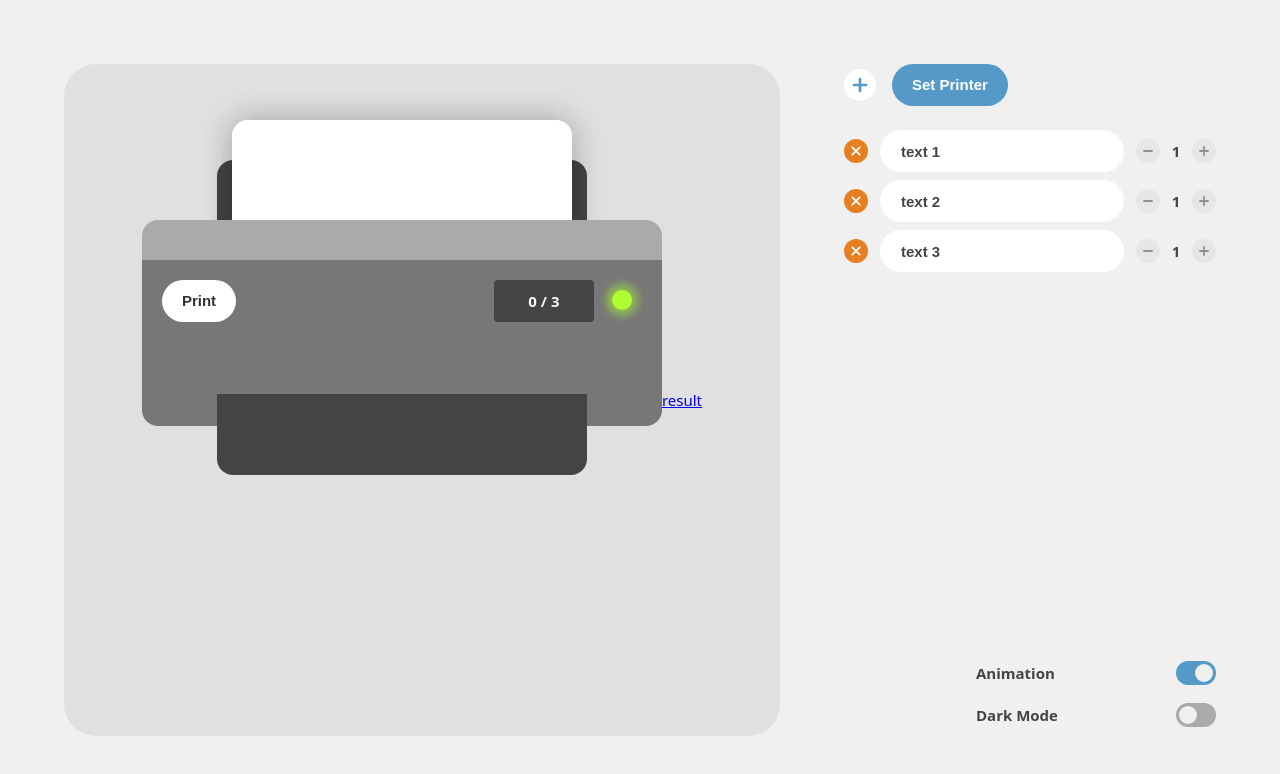
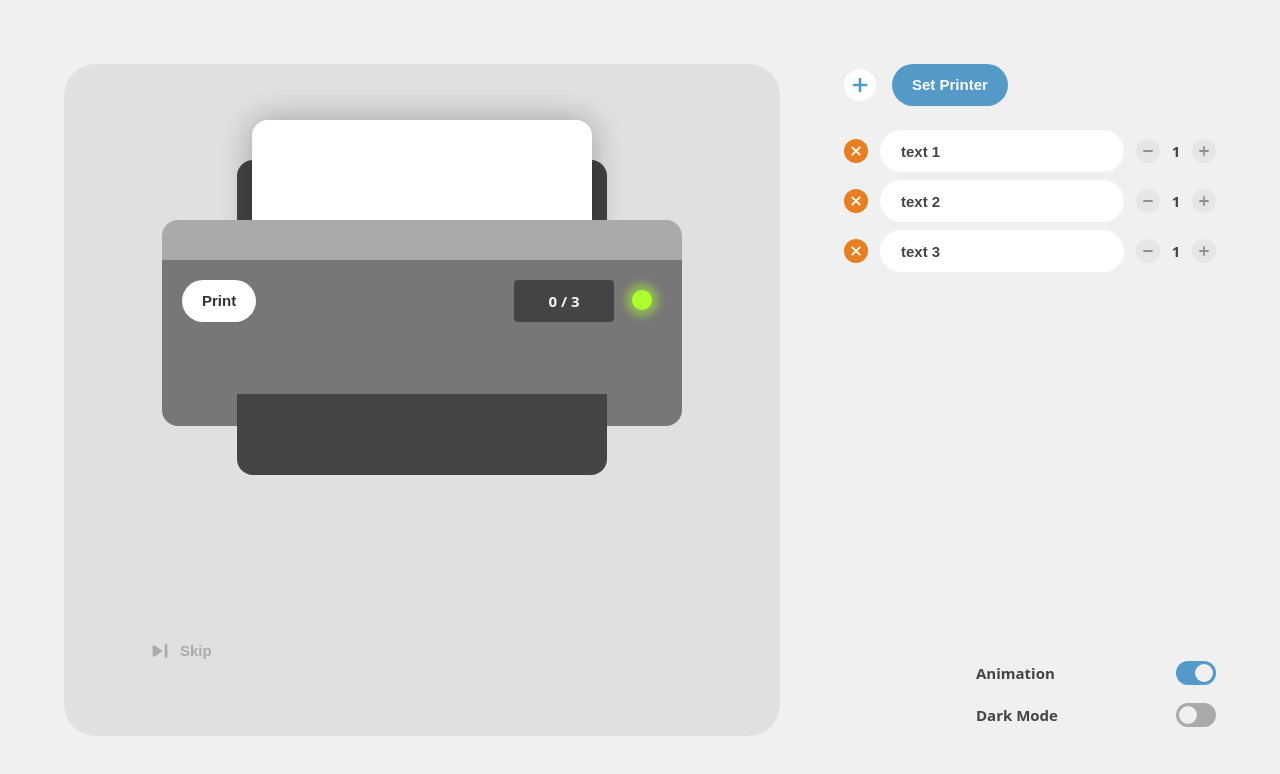
Before and after one commit to euparkn/RandomPrinter, a React (Create React App) app: page / in a window 1280 px wide. Both pictures are taken after a click on the button "Set Printer". Shown: the top 774 px of the page. Built offline with nearby package versions, Linux system fonts and the light colour scheme.

Commit message:
style: skip button (#16)

```diff
--- a/src/assets/styles/_content.scss
+++ b/src/assets/styles/_content.scss
@@ -2,14 +2,21 @@
   @include FULLSIZE;
   padding: $gap 0 $gap $gap;
   box-sizing: border-box;
-  position: relative;
   .content-section {
+    position: relative;
     @include FULLSIZE;
-    display: flex;
+    @include FLEX_ALIGN_CENTER;
     justify-content: center;
-    align-items: center;
+    flex-direction: column;
+    gap: 64px;
     background-color: var(--content-bg);
     border-radius: 32px;
     overflow: hidden;
   }
 }
+
+.content-section > .text-button {
+  position: absolute;
+  bottom: 64px;
+  left: 64px;
+}
--- a/src/assets/styles/_responsive.scss
+++ b/src/assets/styles/_responsive.scss
@@ -50,40 +50,13 @@
       font-size: 18px;
     }
   }
+  .content-section > .text-button {
+    bottom: 24px;
+    left: 16px;
+  }
 }
 
-@media (max-width: 480px) {
-  html {
-    font-size: 14px;
-  }
-  .aside-toggle-btn {
-    top: 16px;
-    right: 16px;
-    width: 32px;
-    height: 32px;
-  }
-  .aside {
-    padding: 16px;
-    .aside-list-header {
-      > div {
-        gap: 8px;
-      }
-      .text-button {
-        height: 32px;
-      }
-    }
-    .aside-list-item {
-      .text-input {
-        height: 36px;
-        input {
-          padding: 16px;
-        }
-      }
-    }
-  }
-  .options {
-    width: 100%;
-  }
+@media (max-width: 480px), (max-height: 767px) {
   .printer {
     transform: scale(55%);
     .print-counter {
@@ -106,6 +79,58 @@
   }
 }
 
+@media (max-width: 480px) {
+  html {
+    font-size: 14px;
+  }
+  .aside-toggle-btn {
+    top: 16px;
+    right: 16px;
+    width: 32px;
+    height: 32px;
+  }
+
+  .aside {
+    padding: 16px;
+    .aside-list-header {
+      > div {
+        gap: 8px;
+      }
+      .text-button {
+        height: 32px;
+      }
+    }
+    .aside-list-content {
+      margin-right: -$gap-mobile;
+      padding-right: $gap-mobile;
+    }
+    .aside-list-item {
+      .text-input {
+        height: 36px;
+        input {
+          padding: 16px;
+        }
+      }
+    }
+  }
+  .options {
+    width: 100%;
+  }
+  .result-list {
+    padding: 16px;
+    border-radius: 16px;
+  }
+  .list-item {
+    border: none;
+    min-height: 36px;
+    .list-style-circle {
+      min-width: 24px;
+      min-height: 24px;
+      line-height: 24px;
+    }
+  }
+}
+
 @media (max-width: 300px) {
   .printer {
     transform: scale(45%);
--- a/src/assets/styles/_result.scss
+++ b/src/assets/styles/_result.scss
@@ -1,7 +1,30 @@
 .result {
   @include FULLSIZE;
-  .result-list {
-    max-width: 600px;
-    min-width: 200px;
+  @include FLEX_ALIGN_CENTER;
+  text-align: center;
+  justify-content: center;
+  flex-direction: column;
+  padding: 16px;
+  box-sizing: border-box;
+  h1 {
+    @include TEXT;
+    font-size: 1.8rem;
   }
 }
+
+.result-list {
+  max-width: 600px;
+  max-height: 60%;
+  overflow: auto;
+  width: 100%;
+  margin: 32px;
+  background-color: var(--content-bg);
+  border-radius: 32px;
+  padding: 32px;
+  box-sizing: border-box;
+}
+
+.result-btn {
+  display: flex;
+  gap: 16px;
+}
--- a/src/assets/styles/molecules/_listItem.scss
+++ b/src/assets/styles/molecules/_listItem.scss
@@ -1,8 +1,7 @@
 .list-item {
+  @include FLEX_ALIGN_CENTER;
   width: 100%;
   min-height: 48px;
-  display: flex;
-  align-items: center;
   color: var(--font);
   overflow: hidden;
   border-bottom: 1px solid var(--font-sub);
--- a/src/components/Content/index.tsx
+++ b/src/components/Content/index.tsx
@@ -1,14 +1,33 @@
-import { NavLink } from "react-router-dom";
+import { useNavigate } from "react-router-dom";
+import { useRecoilValue } from "recoil";
+
+import { ReactComponent as SkipIcon } from "../../assets/icons/skip.svg";
+
+import { printerListAtom } from "../../store";
+
 import Printer from "../Printer";
 import AsideToggleButton from "../_Atoms/AsideTogglebutton";
+import TextButton from "../_Atoms/TextButton";
 
 function Content() {
+  const navigate = useNavigate();
+
+  const printerList = useRecoilValue(printerListAtom);
+
   return (
     <div className="content">
       <div className="content-section">
         <Printer />
         <AsideToggleButton />
-        <NavLink to="/result">result</NavLink>
+        {printerList.length !== 0 && (
+          <TextButton
+            text="Skip"
+            onClick={() => navigate("/result")}
+            backgroundColor="transparent"
+            color="#aaa"
+            icon={<SkipIcon fill="#aaa" />}
+          />
+        )}
       </div>
     </div>
   );
```
